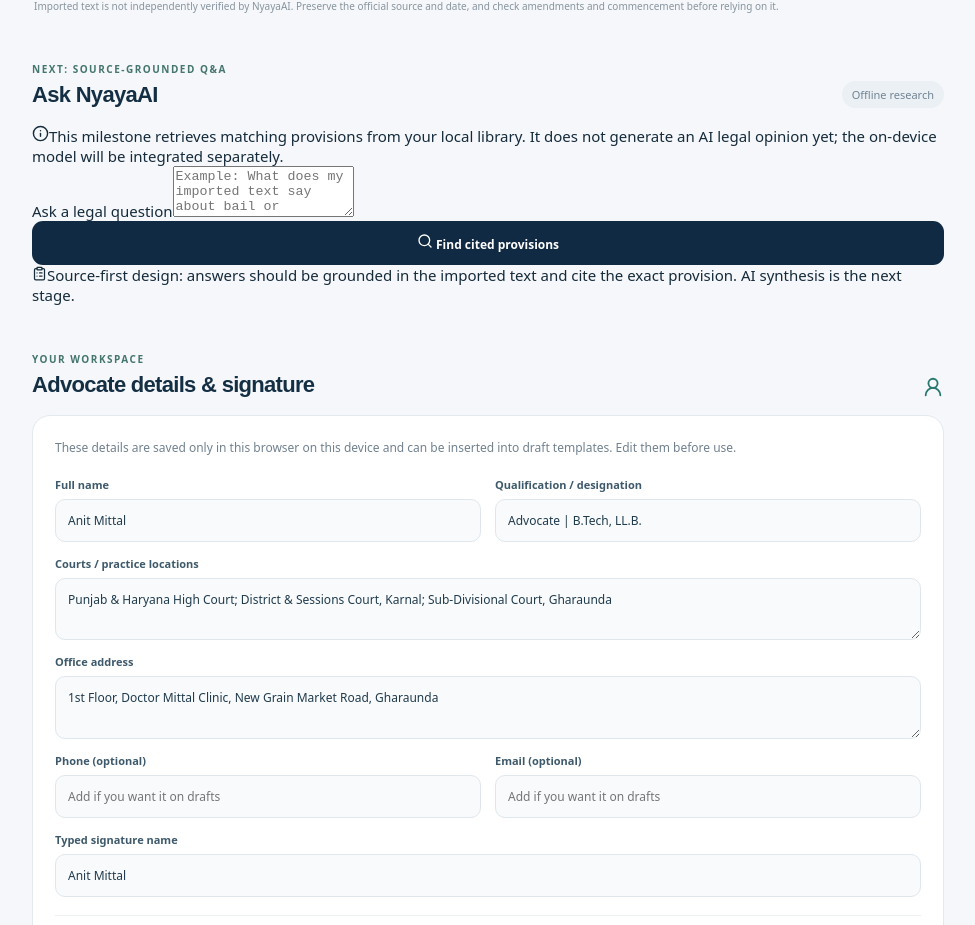
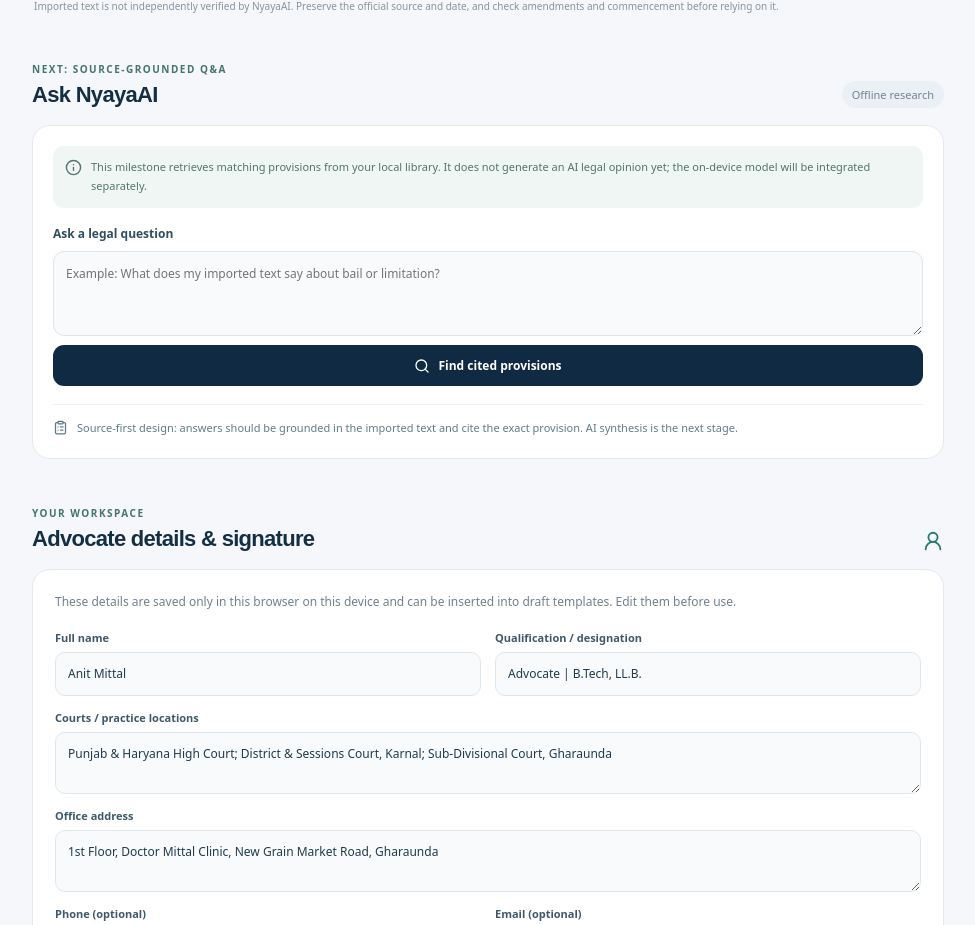
Before and after one commit to advocate4u/NyayaAI, a React (Vite) app: page / in a window 1280 px wide. Shown: the part 1835-2760 px from the top of the page, without its empty margins (152-1127 px from the left). Built offline with nearby package versions, Linux system fonts and the light colour scheme.

Commit message:
design: style offline legal question and evidence panel

```diff
--- a/src/styles.css
+++ b/src/styles.css
@@ -133,3 +133,28 @@
 .import-metadata input{width:100%;min-width:0;border:1px solid #dfe7ed;border-radius:10px;background:#f8fafb;color:#203b4e;padding:10px 11px;font:inherit;font-size:11px;font-weight:400;outline:none}
 .import-metadata input:focus{border-color:#6aa89b;box-shadow:0 0 0 3px #e3f2ed}
 @media(max-width:640px){.import-metadata{grid-template-columns:1fr}}
+
+
+.question-panel-card{background:#fff;border:1px solid #e2e9ef;border-radius:18px;padding:20px}
+.question-panel-note,.question-panel-footer{display:flex;align-items:flex-start;gap:9px;color:#617b88;font-size:11px;line-height:1.7}
+.question-panel-note{padding:12px;border-radius:11px;background:#f0f6f4;color:#54746e}
+.question-panel-note svg,.question-panel-footer svg{flex:0 0 auto;margin-top:1px}
+.question-form{display:flex;flex-direction:column;gap:9px;margin-top:17px}
+.question-form label{font-size:12px;font-weight:700;color:#2f4e61}
+.question-form textarea{width:100%;border:1px solid #dfe7ed;border-radius:11px;background:#f8fafb;color:#203b4e;padding:12px;font:inherit;font-size:12px;line-height:1.65;resize:vertical;outline:none}
+.question-form textarea:focus{border-color:#6aa89b;box-shadow:0 0 0 3px #e3f2ed}
+.question-form .primary-button{display:flex;align-items:center;justify-content:center;gap:8px}
+.question-form .primary-button:disabled{opacity:.65;cursor:wait}
+.question-results{margin-top:22px}
+.question-results-heading{display:flex;align-items:center;justify-content:space-between;gap:10px;margin-bottom:12px}
+.question-results-heading h3{font-family:system-ui,sans-serif;font-size:16px;color:#17374b;margin:5px 0 0}
+.evidence-card{border:1px solid #e1e9ed;border-radius:13px;padding:14px;margin-top:10px}
+.evidence-card-title{display:flex;align-items:flex-start;gap:10px}
+.evidence-number{width:25px;height:25px;flex:0 0 25px;display:grid;place-items:center;background:#eaf5f0;color:#26796e;border-radius:8px;font-size:11px;font-weight:700}
+.evidence-card-title>div{display:flex;flex-direction:column;gap:5px;min-width:0}
+.evidence-card-title strong{font-size:12px;line-height:1.5;color:#26495c}
+.evidence-card-title span{font-size:10px;line-height:1.5;color:#3d8176}
+.evidence-card>p{font-size:11px;line-height:1.8;color:#617683;margin:12px 0}
+.evidence-source{display:flex;align-items:center;justify-content:space-between;gap:10px;flex-wrap:wrap;border-top:1px solid #edf1f3;padding-top:10px;font-size:10px;color:#83919b}
+.evidence-source a{color:#26796e;font-weight:700}
+.question-panel-footer{border-top:1px solid #edf1f3;margin-top:18px;padding-top:14px}
```
